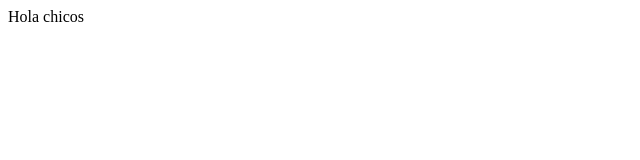
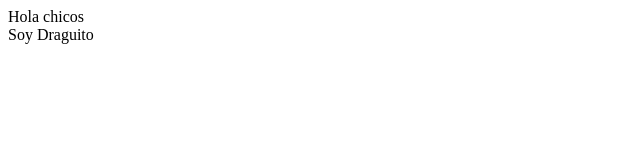
Before and after one commit to wanchopeman/draguito, a plain HTML site: page index.html in a window 1280 px wide. Shown: the full height of the page, 0-640 px from the left. Drawn offline with Linux system fonts and the light colour scheme.

Commit message:
agregando el css

```diff
--- a/css/style.css
+++ b/css/style.css
@@ -0,0 +1,5 @@
+*{
+    margin: 0;
+    padding: 0;
+    box-sizing: border-box;
+}
--- a/index.html
+++ b/index.html
@@ -7,6 +7,7 @@
 </head>
 <body>
     <header>Hola chicos</header>
-    <main></main>
+    <main>Soy Draguito
+    </main>
 </body>
 </html>
```
